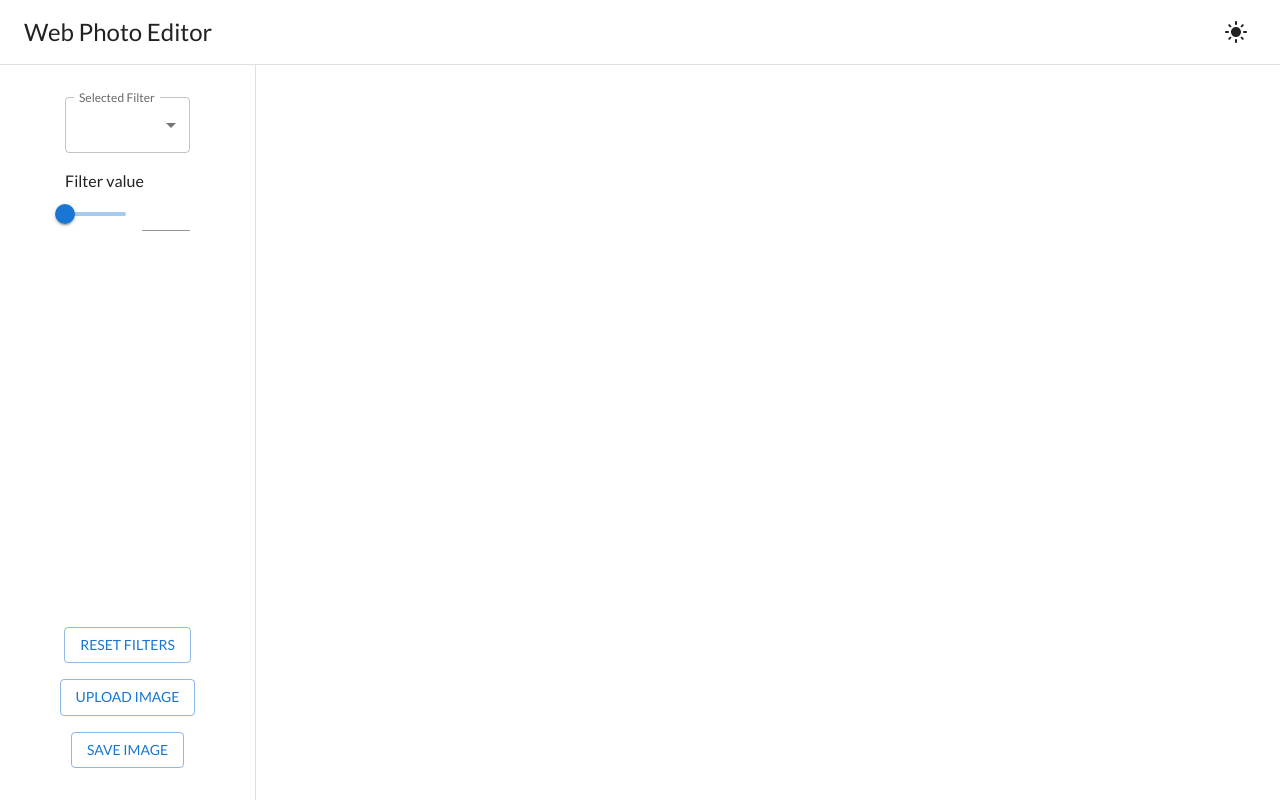
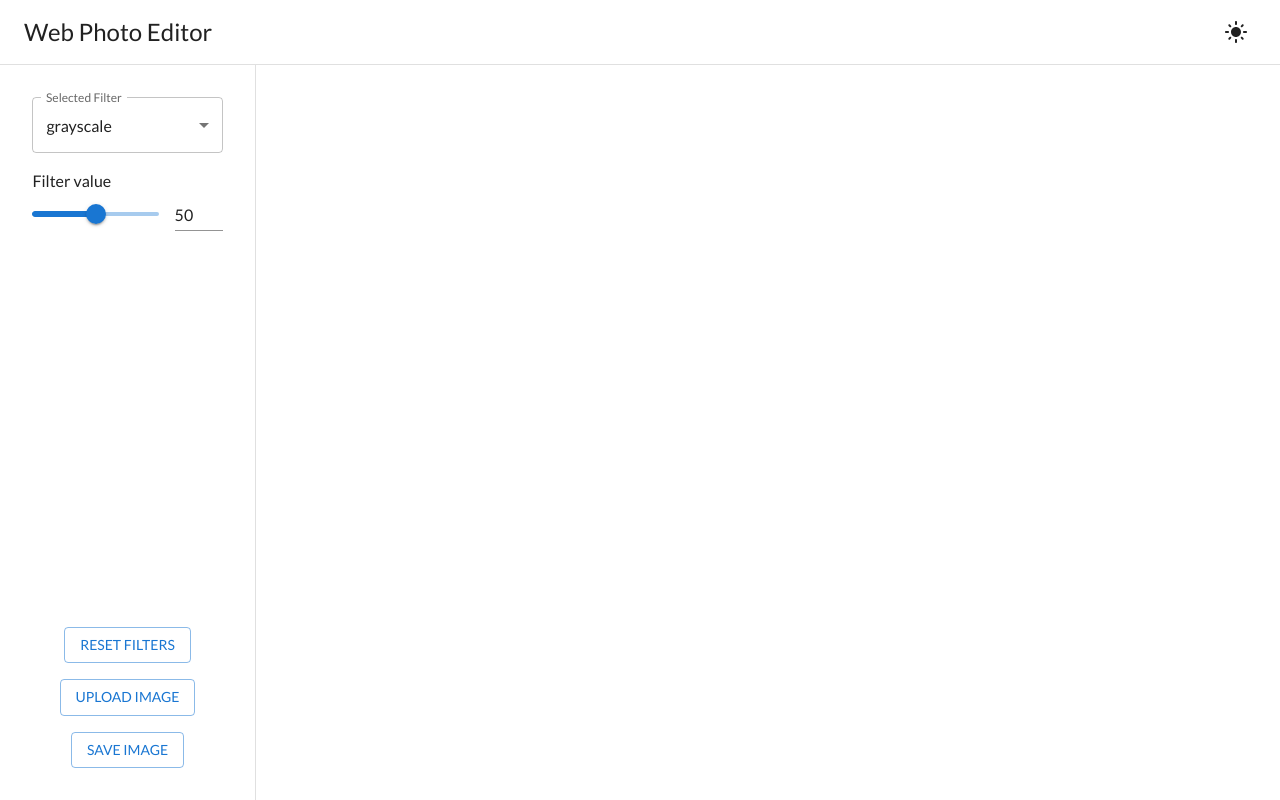
Before and after one commit to wtuminski/web-photo-editor, a React (Vite) app: page / in a window 1280 px wide. Built offline with nearby package versions, Linux system fonts and the light colour scheme.

Commit message:
Fix typo in Filters.tsx

```diff
--- a/src/Views/EditorView/components/Filters/Filters.tsx
+++ b/src/Views/EditorView/components/Filters/Filters.tsx
@@ -19,7 +19,7 @@ interface Props {
 }
 
 export const Filters: React.FC<Props> = ({ imageFilters, setImageFilter }) => {
-  const [selectedFilter, setSelectedFilter] = useState<ImageFilterType>('greyscale');
+  const [selectedFilter, setSelectedFilter] = useState<ImageFilterType>('grayscale');
 
   const selectedFilterValue = selectedFilter ? imageFilters[selectedFilter] : undefined;
 
```
